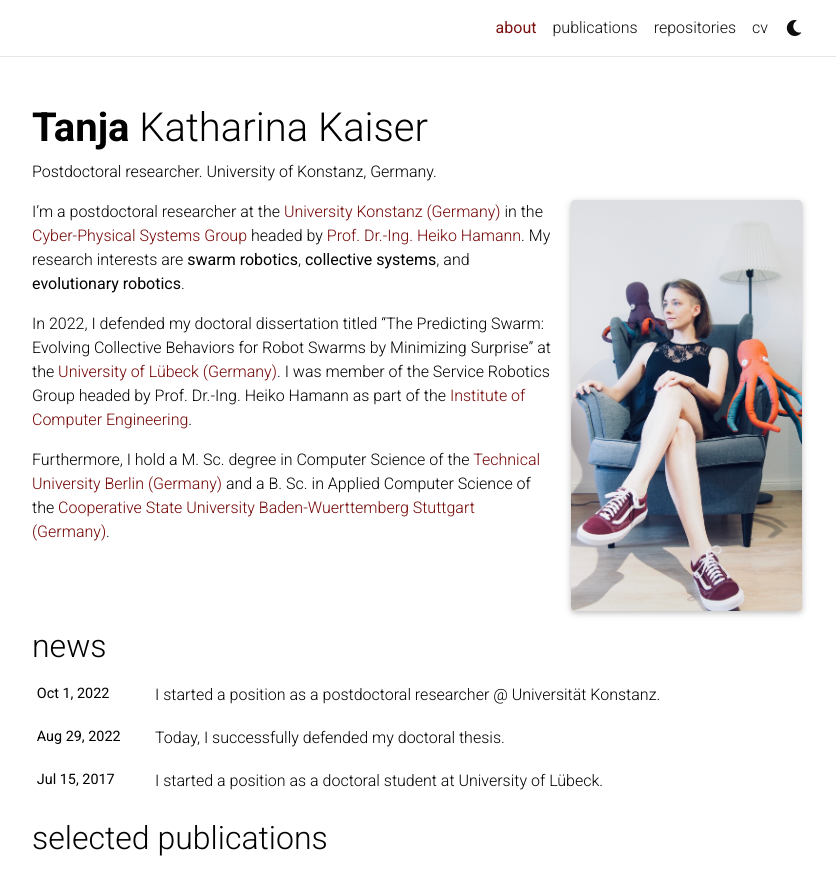
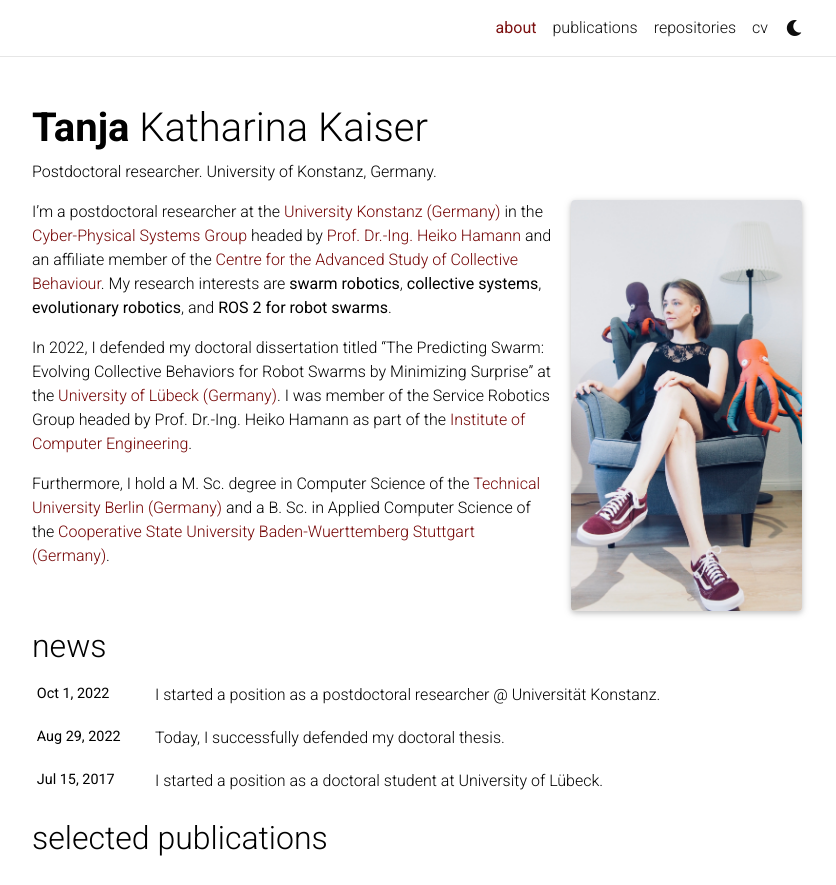
Before and after one commit to msminirobot/msminirobot.github.io, a Jekyll site: the page built from _pages/about.md, in a window 1280 px wide and 1155 px high, cut to the strip 0-885 px from the top of the window. Shown: the whole strip, without its empty margins (223-1059 px from the left). Built offline with Jekyll 4.4.1, drawn with Linux system fonts in a browser that asks for light colours; full-size pictures stand in for the smaller copies a plugin makes; comment, search, counter and statistics services are not loaded; a style sheet for code colours, icons or effects is not loaded.

Commit message:
Update about.md

```diff
--- a/_pages/about.md
+++ b/_pages/about.md
@@ -18,8 +18,8 @@ social: true  # includes social icons at the bottom of the page
 ---
 
 
-I'm a postdoctoral researcher at the <a href="https://www.uni-konstanz.de">University Konstanz (Germany)</a> in the <a href="https://www.cps.uni-konstanz.de">Cyber-Physical Systems Group</a> headed by <a href="http://heikohamann.de">Prof. Dr.-Ing. Heiko Hamann</a>.
-My research interests are <b>swarm robotics</b>, <b>collective systems</b>, and <b>evolutionary robotics</b>.
+I'm a postdoctoral researcher at the <a href="https://www.uni-konstanz.de">University Konstanz (Germany)</a> in the <a href="https://www.cps.uni-konstanz.de">Cyber-Physical Systems Group</a> headed by <a href="http://heikohamann.de">Prof. Dr.-Ing. Heiko Hamann</a> and an affiliate member of the <a href="https://www.exc.uni-konstanz.de/collective-behaviour/">Centre for the Advanced Study of Collective Behaviour</a>.
+My research interests are <b>swarm robotics</b>, <b>collective systems</b>, <b>evolutionary robotics</b>, and <b>ROS 2 for robot swarms</b>.
 
 In 2022, I defended my doctoral dissertation titled "The Predicting Swarm: Evolving Collective Behaviors for Robot Swarms by Minimizing Surprise" at the <a href="https://www.uni-luebeck.de/">University of Lübeck (Germany)</a>.
 I was member of the Service Robotics Group headed by Prof. Dr.-Ing. Heiko Hamann as part of the <a href="https://www.iti.uni-luebeck.de">Institute of Computer Engineering</a>.
```
